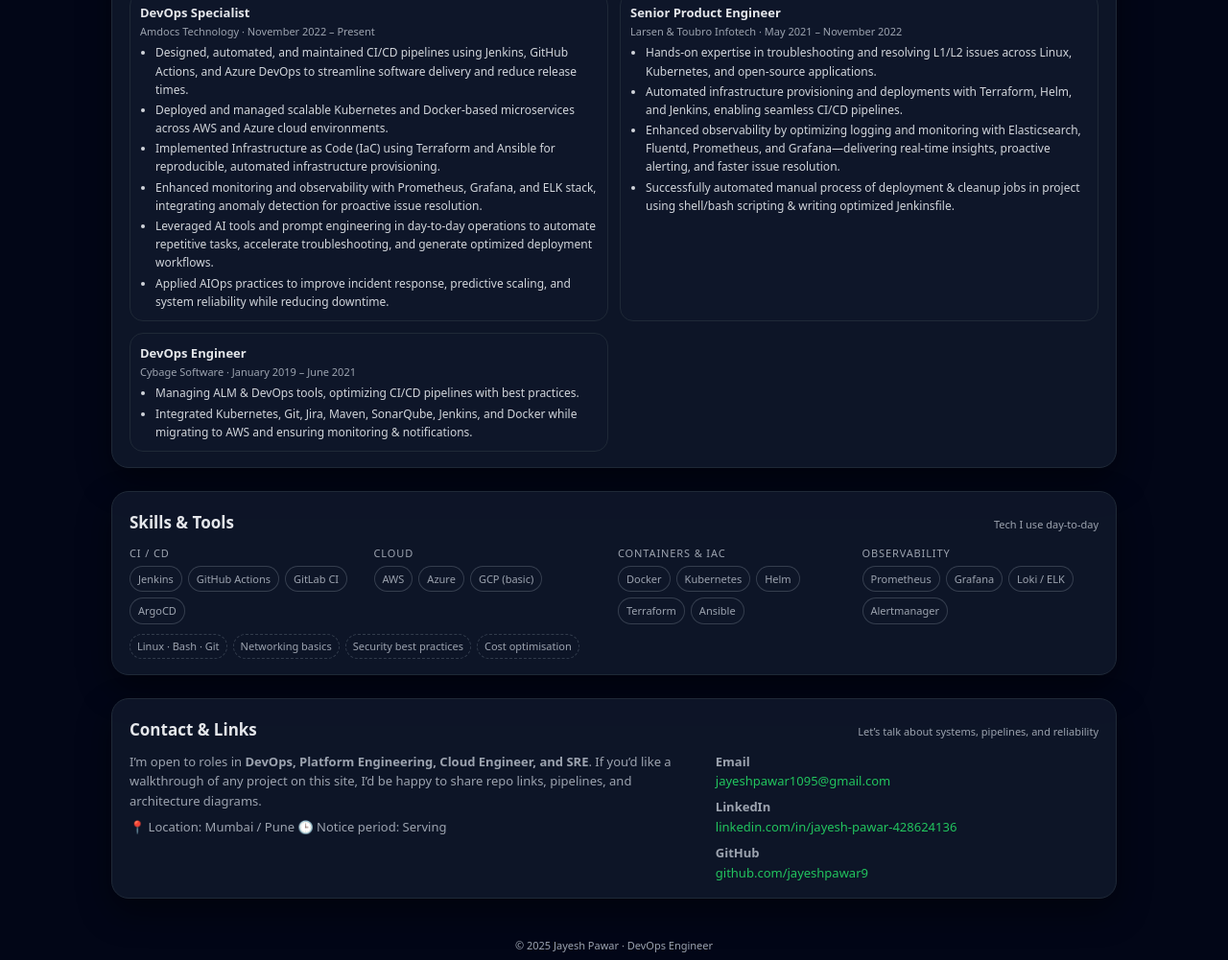
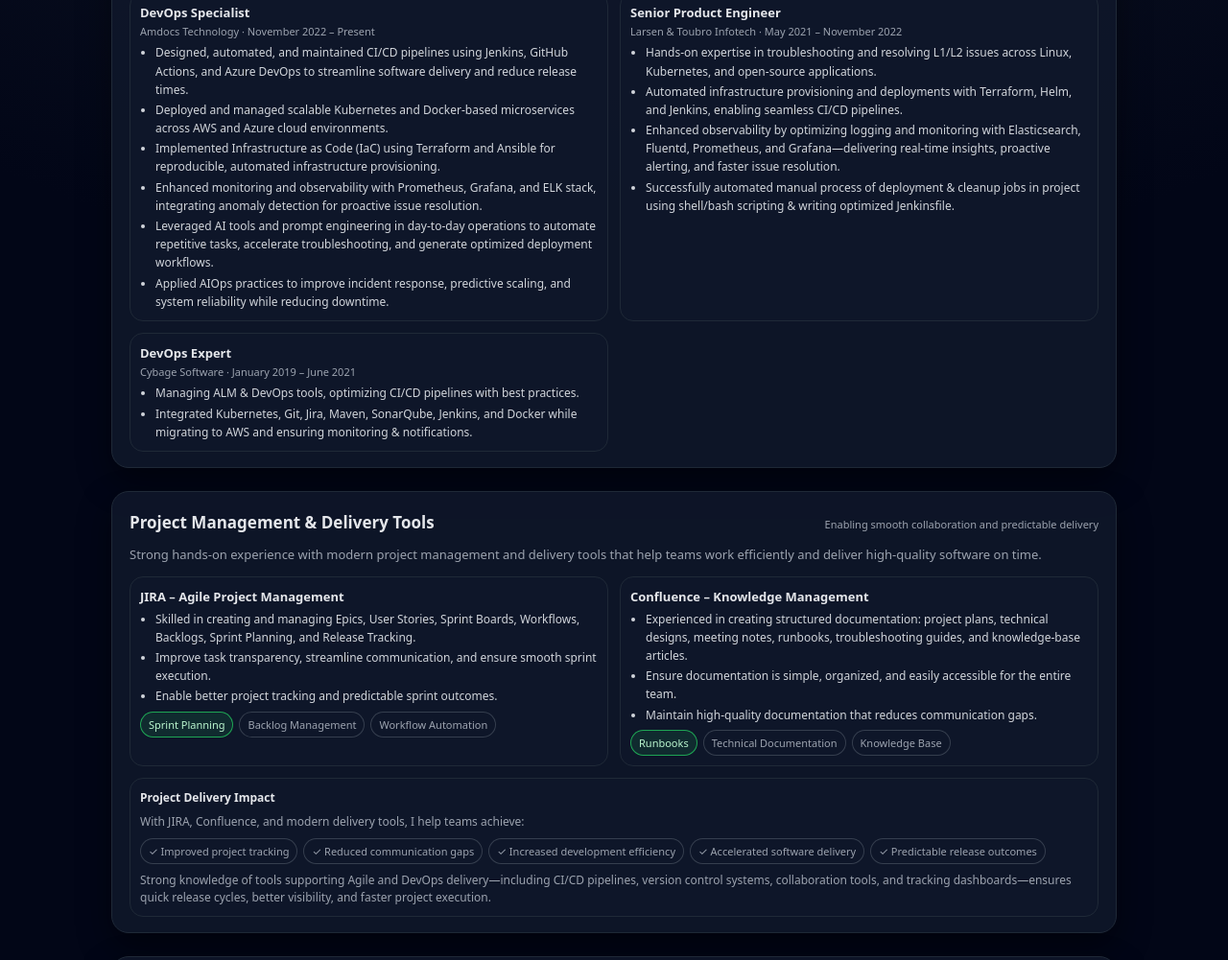
Before and after one commit to jayeshpawar9/jayesh-pawar.github.io, a plain HTML site: page index.html in a window 1280 px wide. Shown: the part 1280-2281 px from the top of the page at 96% size. Drawn offline with Linux system fonts and the light colour scheme.

Commit message:
Update index.html

```diff
--- a/index.html
+++ b/index.html
@@ -2,7 +2,7 @@
 <html lang="en">
 <head>
   <meta charset="UTF-8" />
-  <title>Jayesh Pawar | DevOps Engineer</title>
+  <title>Jayesh Pawar | DevOps Expert</title>
   <meta name="viewport" content="width=device-width, initial-scale=1" />
   <style>
     :root {
@@ -459,6 +459,7 @@
       <nav>
         <a href="#projects">Projects</a>
         <a href="#experience">Experience</a>
+        <a href="#project-management">PM Tools</a>
         <a href="#skills">Skills</a>
         <a href="#contact">Contact</a>
       </nav>
@@ -470,7 +471,7 @@
           I build <span>reliable delivery pipelines</span> and cloud-native platforms.
         </h1>
         <p class="hero-subtitle">
-          DevOps engineer with <strong>6+ years</strong> of experience across CI/CD, containers,
+          DevOps Expert with <strong>6+ years</strong> of experience across CI/CD, containers,
           Kubernetes, and AWS/Azure. I design pipelines, automate infra with IaC, and keep
           systems observable and resilient.
         </p>
@@ -655,13 +656,67 @@
             </ul>
           </article>
           <article class="timeline-item">
-            <h3>DevOps Engineer</h3>
+            <h3>DevOps Expert</h3>
             <div class="timeline-meta">Cybage Software · January 2019 – June 2021</div>
             <ul>
               <li>Managing ALM & DevOps tools, optimizing CI/CD pipelines with best practices.</li>
               <li>Integrated Kubernetes, Git, Jira, Maven, SonarQube, Jenkins, and Docker while migrating to AWS and ensuring monitoring & notifications.</li>
             </ul>
           </article>
+        </div>
+      </section>
+
+      <section id="project-management">
+        <div class="section-header">
+          <h2>Project Management & Delivery Tools</h2>
+          <small>Enabling smooth collaboration and predictable delivery</small>
+        </div>
+        <p>
+          Strong hands-on experience with modern project management and delivery tools that help teams work efficiently and deliver high-quality software on time.
+        </p>
+        <div class="grid-2">
+          <article class="timeline-item">
+            <h3>JIRA – Agile Project Management</h3>
+            <ul>
+              <li>Skilled in creating and managing Epics, User Stories, Sprint Boards, Workflows, Backlogs, Sprint Planning, and Release Tracking.</li>
+              <li>Improve task transparency, streamline communication, and ensure smooth sprint execution.</li>
+              <li>Enable better project tracking and predictable sprint outcomes.</li>
+            </ul>
+            <div class="pill-row" style="margin-top: 6px;">
+              <span class="pill pill-strong">Sprint Planning</span>
+              <span class="pill">Backlog Management</span>
+              <span class="pill">Workflow Automation</span>
+            </div>
+          </article>
+          <article class="timeline-item">
+            <h3>Confluence – Knowledge Management</h3>
+            <ul>
+              <li>Experienced in creating structured documentation: project plans, technical designs, meeting notes, runbooks, troubleshooting guides, and knowledge-base articles.</li>
+              <li>Ensure documentation is simple, organized, and easily accessible for the entire team.</li>
+              <li>Maintain high-quality documentation that reduces communication gaps.</li>
+            </ul>
+            <div class="pill-row" style="margin-top: 6px;">
+              <span class="pill pill-strong">Runbooks</span>
+              <span class="pill">Technical Documentation</span>
+              <span class="pill">Knowledge Base</span>
+            </div>
+          </article>
+        </div>
+        <div style="margin-top: 12px; padding: 10px; border-radius: 14px; border: 1px solid rgba(31, 41, 55, 1); background: rgba(15, 23, 42, 0.9);">
+          <div style="font-size: 12px; font-weight: 600; margin-bottom: 6px;">Project Delivery Impact</div>
+          <div style="font-size: 12px; color: var(--muted); line-height: 1.5;">
+            With JIRA, Confluence, and modern delivery tools, I help teams achieve:
+          </div>
+          <div class="pill-row" style="margin-top: 8px;">
+            <span class="pill">✓ Improved project tracking</span>
+            <span class="pill">✓ Reduced communication gaps</span>
+            <span class="pill">✓ Increased development efficiency</span>
+            <span class="pill">✓ Accelerated software delivery</span>
+            <span class="pill">✓ Predictable release outcomes</span>
+          </div>
+          <div style="font-size: 12px; color: var(--muted); margin-top: 8px; line-height: 1.5;">
+            Strong knowledge of tools supporting Agile and DevOps delivery—including CI/CD pipelines, version control systems, collaboration tools, and tracking dashboards—ensures quick release cycles, better visibility, and faster project execution.
+          </div>
         </div>
       </section>
 
@@ -753,7 +808,7 @@
     </main>
 
     <footer>
-      © <span id="year"></span> Jayesh Pawar · DevOps Engineer
+      © <span id="year"></span> Jayesh Pawar · DevOps Expert
     </footer>
   </div>
 
```
